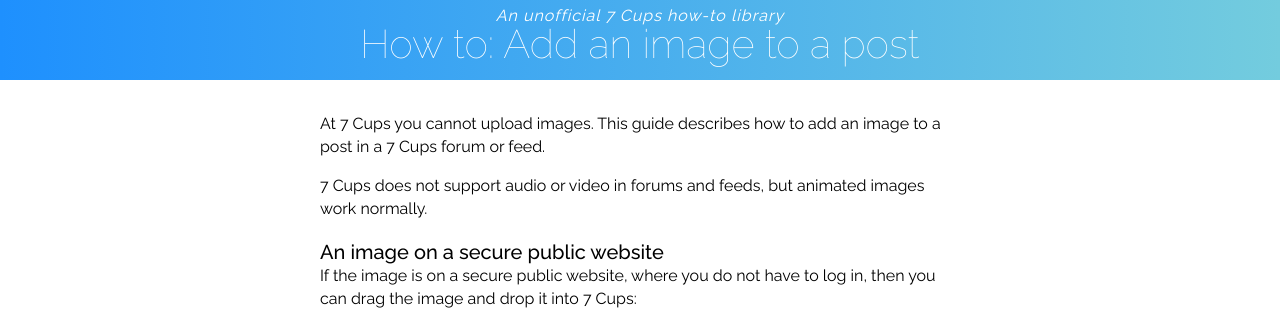
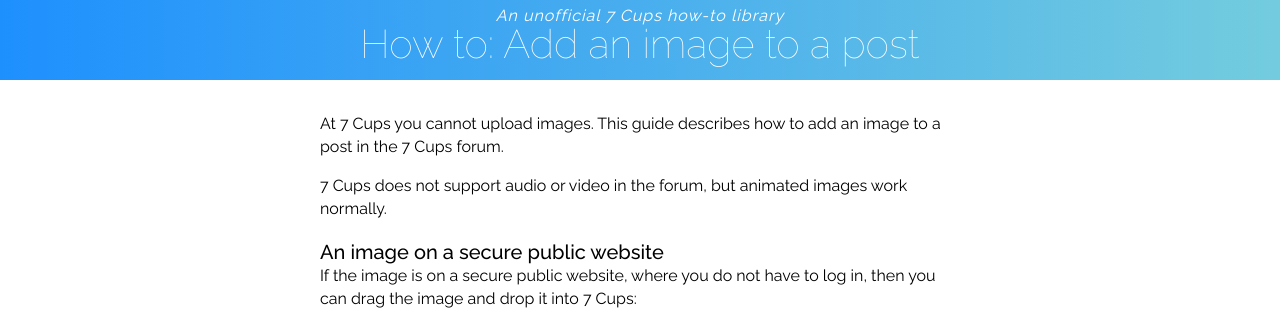
Before and after one commit to RarelyCharlie/rarelycharlie.github.io, a Jekyll site: the page built from _howto/image.md, in a window 1280 px wide and 900 px high. Shown: the top 330 px of the window. Built offline with Jekyll 4.4.1, drawn with Linux system fonts in a browser that asks for light colours.

Commit message:
unmention feed

```diff
--- a/_howto/image.md
+++ b/_howto/image.md
@@ -2,9 +2,9 @@
 layout: howto
 title: Add an image to a post
 ---
-At 7 Cups you cannot upload images. This guide describes how to add an image to a post in a 7 Cups forum or feed.
+At 7 Cups you cannot upload images. This guide describes how to add an image to a post in the 7 Cups forum.
 
-7 Cups does not support audio or video in forums and feeds, but animated images work normally.
+7 Cups does not support audio or video in the forum, but animated images work normally.
 
 ### An image on a secure public website
 
```
